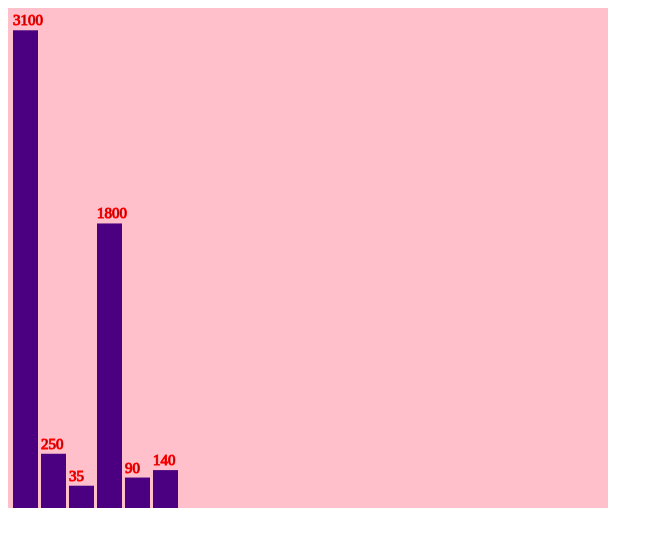
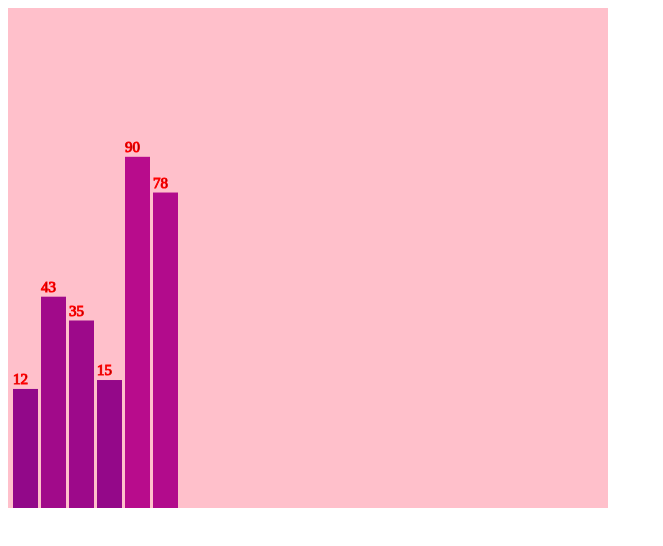
Before and after one commit to shavidze/d3-training, a plain HTML site: page scale.html in a window 1280 px wide. Shown: the whole page, without its empty margins (0-663 px from the left). Drawn offline with Linux system fonts and the light colour scheme.

Commit message:
color scale

```diff
--- a/scale.html
+++ b/scale.html
@@ -11,10 +11,12 @@
 
 <body>
     <script>
-        var numbers = [3100, 250, 35, 1800, 90, 140];
+        var numbers = [12, 43, 35, 15, 90, 78];
         var width = 600;
         var height = 500;
-        var myScale = d3.scaleLinear().domain([d3.min(numbers, function (d) { return (d - 150); }), d3.max(numbers, function (d) { return (d + 150); })]).range([0, height]);
+        var myScaleColors = d3.scaleLinear().domain([d3.min(numbers, function (d) { return (d - 150); }), d3.max(numbers, function (d) { return (d + 150); })]).range(["indigo", "deeppink"]);
+        var myScale = d3.scaleLinear().domain([d3.min(numbers, function (d) { return (d - 40); }), d3.max(numbers, function (d) { return (d + 50); })]).range([0, height]);
+
         var svg = d3.select("body").append("svg").attr("width", width).attr("height", height).style("background", "pink");
         var rectangles = svg.selectAll("rect").data(numbers).enter().append("rect").attr("width", 25).attr("height", function (d, i) {
             return d * 10;
@@ -22,7 +24,9 @@
             return 5 + (28 * i);
         }).attr("y", function (d, i) {
             return height - myScale(d);
-        }).style("fill", "indigo")
+        }).style("fill", function (d) {
+            return myScaleColors(d);
+        })
 
         var data = svg.selectAll("text").data(numbers).enter().append("text").text(function (d) {
             return d;
```
